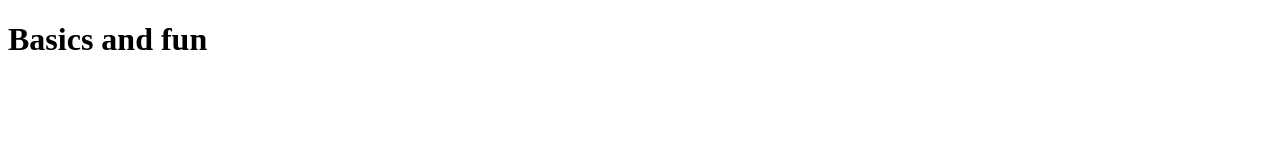
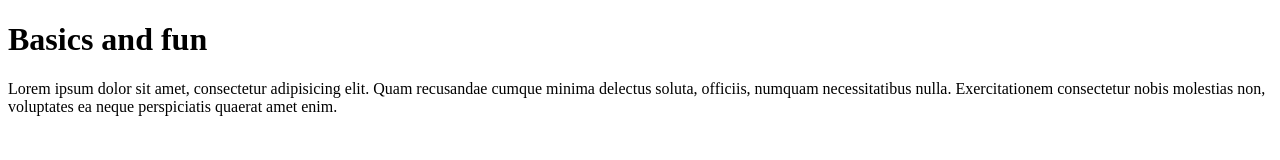
Before and after one commit to Kavallierou1978/test_1, a plain HTML site: page basic.html in a window 1280 px wide. Drawn offline with Linux system fonts and the light colour scheme.

Commit message:
testing out the command for commting a modified file without have to stage it

```diff
--- a/basic.html
+++ b/basic.html
@@ -6,6 +6,7 @@
 </head>
 <body>
 <h1>Basics and fun</h1>
+<p>Lorem ipsum dolor sit amet, consectetur adipisicing elit. Quam recusandae cumque minima delectus soluta, officiis, numquam necessitatibus nulla. Exercitationem consectetur nobis molestias non, voluptates ea neque perspiciatis quaerat amet enim.</p>
 
 
 </body>
```
